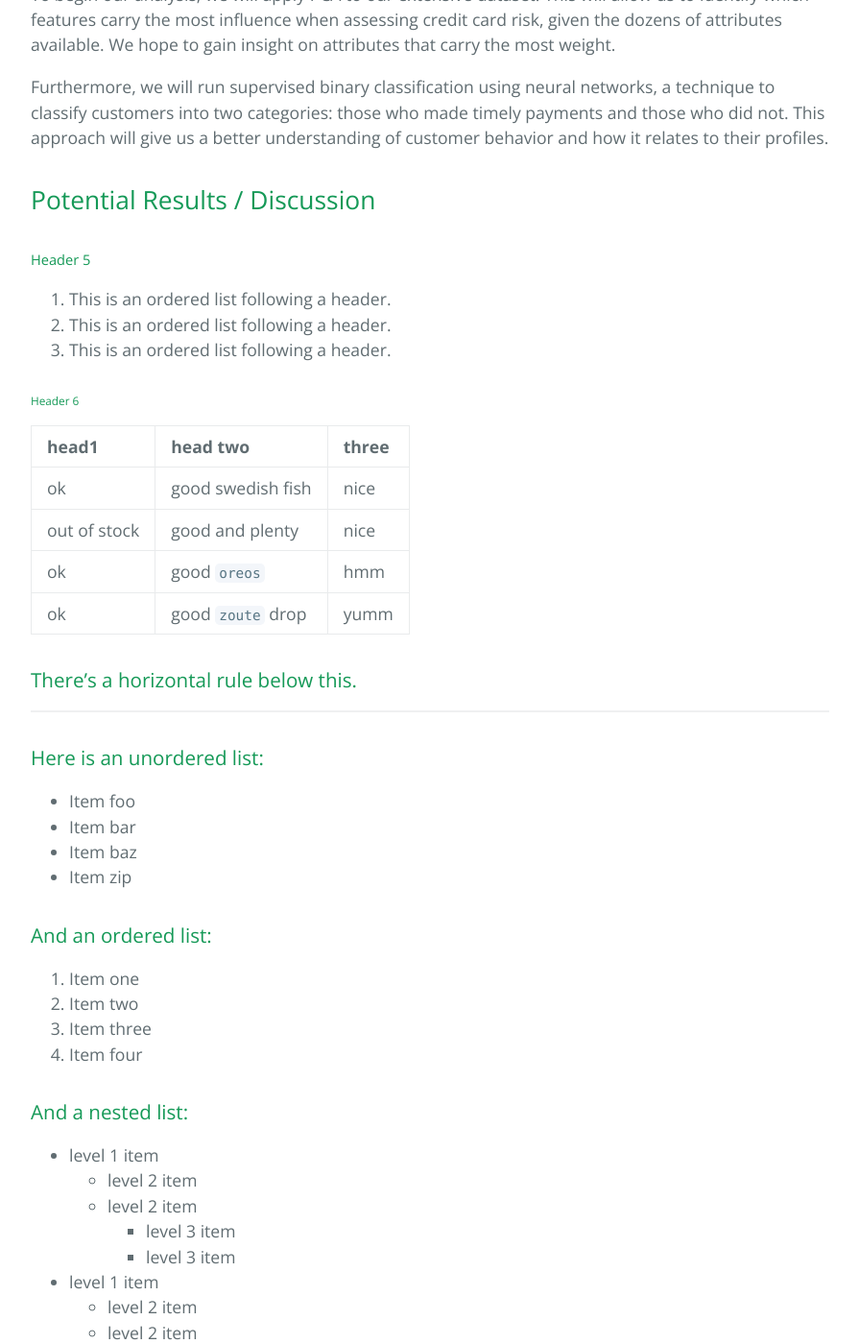
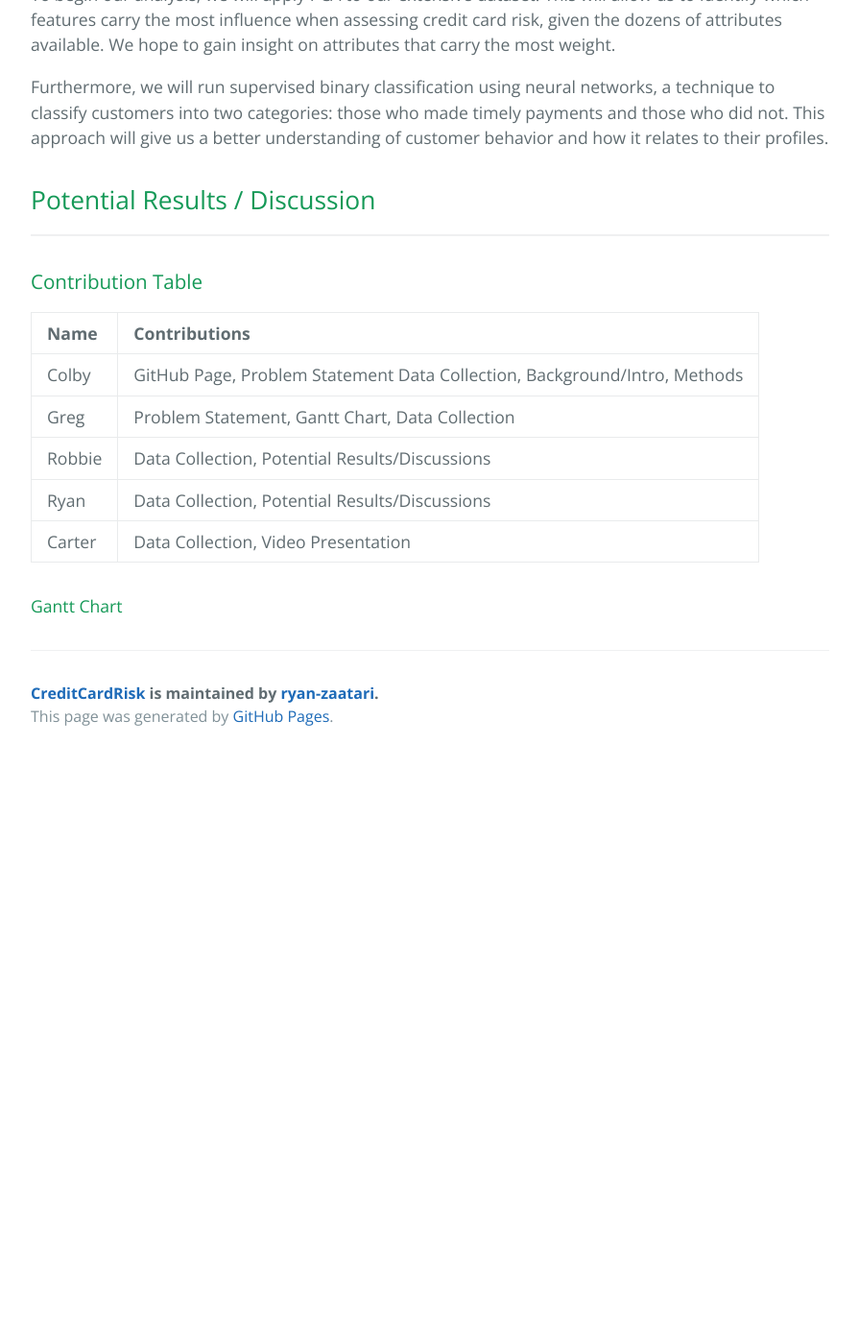
Before and after one commit to ryan-zaatari/CreditCardRisk, a Jekyll site: the page built from index.md, in a window 1280 px wide and 1400 px high, scrolled down 1083 px. Shown: the whole window at 96% size, without its empty margins (192-1087 px from the left). Built offline with Jekyll 4.4.1, drawn with Linux system fonts in a browser that asks for light colours; after the commit the page ends 1873 px from its top, so only the background shows below that; some of the changed text lies outside the part shown.

Commit message:
Contribution Table, etc.

````diff
--- a/index.md
+++ b/index.md
@@ -22,83 +22,17 @@ Furthermore, we will run supervised binary classification using neural networks,
 
 ## Potential Results / Discussion
 
+* * *
+
+### Contribution Table
+
+| Name        | Contributions      |
+|:-------------|:------------------|
+| Colby | GitHub Page, Problem Statement Data Collection, Background/Intro, Methods|
+| Greg | Problem Statement, Gantt Chart, Data Collection|
+| Robbie | Data Collection, Potential Results/Discussions |
+| Ryan | Data Collection, Potential Results/Discussions|
+| Carter | Data Collection, Video Presentation |
 
 
-##### Header 5
-
-1.  This is an ordered list following a header.
-2.  This is an ordered list following a header.
-3.  This is an ordered list following a header.
-
-###### Header 6
-
-| head1        | head two          | three |
-|:-------------|:------------------|:------|
-| ok           | good swedish fish | nice  |
-| out of stock | good and plenty   | nice  |
-| ok           | good `oreos`      | hmm   |
-| ok           | good `zoute` drop | yumm  |
-
-### There's a horizontal rule below this.
-
-* * *
-
-### Here is an unordered list:
-
-*   Item foo
-*   Item bar
-*   Item baz
-*   Item zip
-
-### And an ordered list:
-
-1.  Item one
-1.  Item two
-1.  Item three
-1.  Item four
-
-### And a nested list:
-
-- level 1 item
-  - level 2 item
-  - level 2 item
-    - level 3 item
-    - level 3 item
-- level 1 item
-  - level 2 item
-  - level 2 item
-  - level 2 item
-- level 1 item
-  - level 2 item
-  - level 2 item
-- level 1 item
-
-### Small image
-
-![Octocat](https://github.githubassets.com/images/icons/emoji/octocat.png)
-
-### Large image
-
-![Branching](https://guides.github.com/activities/hello-world/branching.png)
-
-
-### Definition lists can be used with HTML syntax.
-
-<dl>
-<dt>Name</dt>
-<dd>Godzilla</dd>
-<dt>Born</dt>
-<dd>1952</dd>
-<dt>Birthplace</dt>
-<dd>Japan</dd>
-<dt>Color</dt>
-<dd>Green</dd>
-</dl>
-
-```
-Long, single-line code blocks should not wrap. They should horizontally scroll if they are too long. This line should be long enough to demonstrate this.
-```
-
-```
-The final element.
-```
+#### Gantt Chart
````
